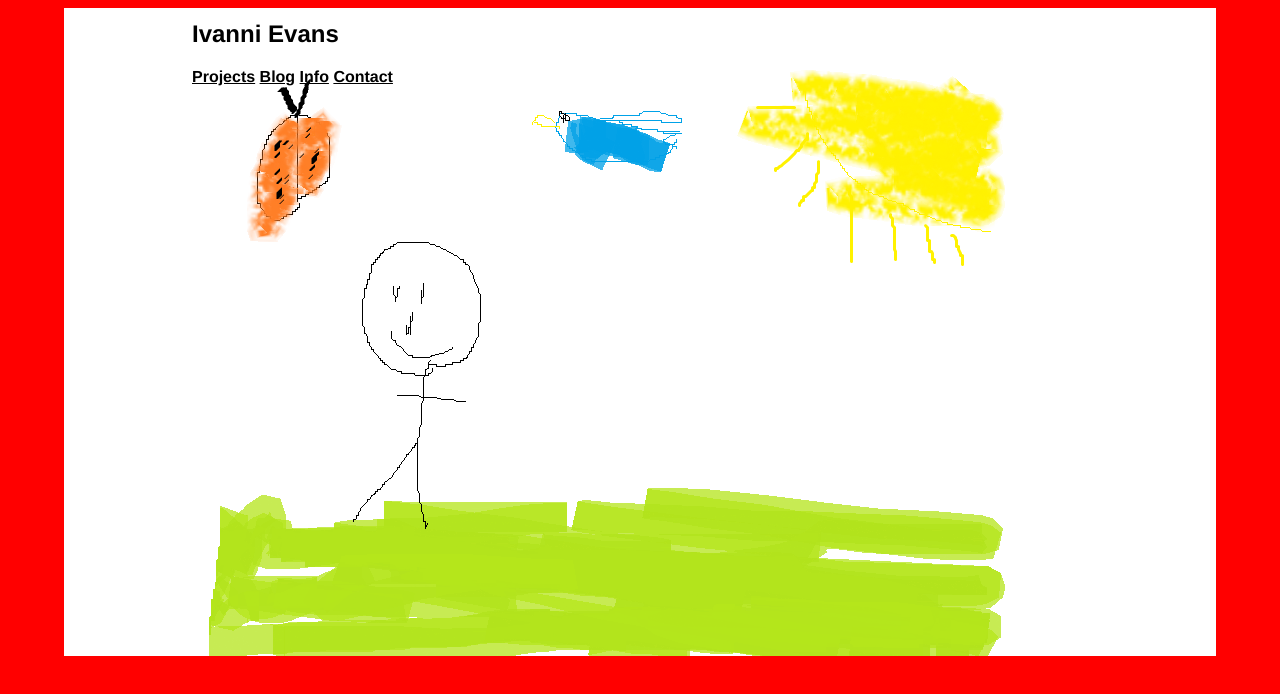
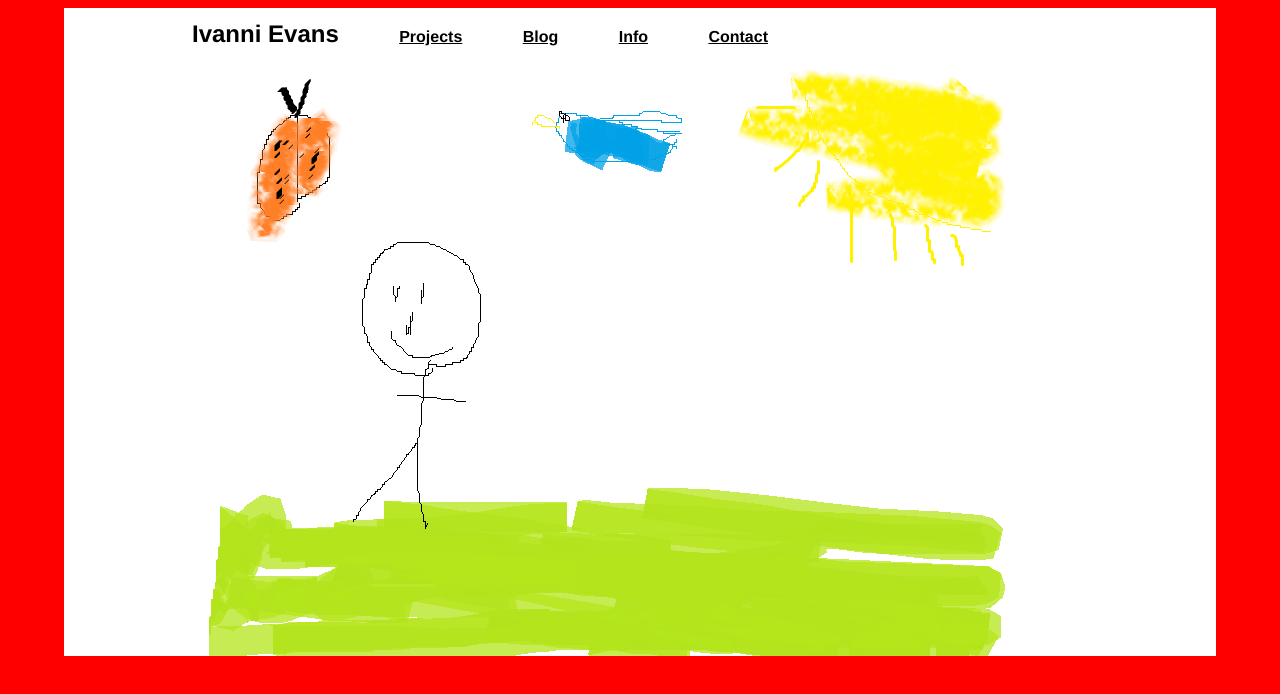
Before and after one commit to jacarinator5000/portfolio-site, a plain HTML site: page index.html in a window 1280 px wide. Drawn offline with Linux system fonts and the light colour scheme.

Commit message:
added styles to the web page and centered divs

```diff
--- a/styles.css
+++ b/styles.css
@@ -14,6 +14,20 @@ a {
     bottom: 20%;
     left: 15%;
 }
+.header {
+    display: flex;
+    justify-content: space-between;
+    align-items: baseline;
+}
+
+#my-name,
+#projects,
+#blog,
+#info,
+#contact {
+    display: inline-block;
+}
+
 
 img {
     display: block;
```
